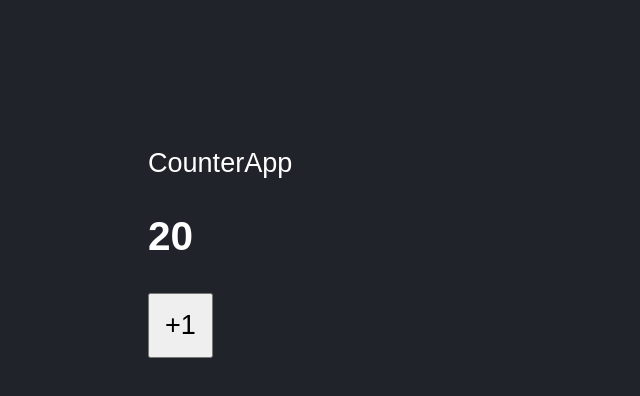
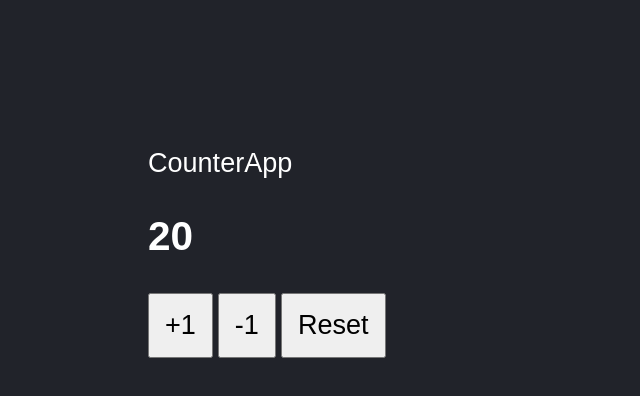
Before and after one commit to GusBauAr/Working-Repository-GUSTAVO, a React (Vite) app in the folder Course_React_GustavoBautista/03-counter-app-vite/: page / in a window 1280 px wide. Shown: the top 396 px of the page, without its empty margins (0-640 px from the left). Built offline with nearby package versions, Linux system fonts and the light colour scheme.

Commit message:
TAREA handleSubtract y handleReset

```diff
--- a/Course_React_GustavoBautista/03-counter-app-vite/src/CounterApp.jsx
+++ b/Course_React_GustavoBautista/03-counter-app-vite/src/CounterApp.jsx
@@ -12,8 +12,12 @@ export const CounterApp = ({ value }) => {
     const handleAdd  = () =>{
         // console.log(event)
         sentCounter( counter + 1);
-
-
+    }
+    const menos =() =>{
+        sentCounter(counter - 1);
+    }
+    const reset = ()=>{
+        sentCounter(value)
     }
 
 
@@ -22,9 +26,9 @@ export const CounterApp = ({ value }) => {
         <div>CounterApp</div>
         <h2> { counter } </h2>
 
-        <button onClick={handleAdd}>
-            +1
-        </button>
+        <button onClick={handleAdd}>+1</button>
+        <button onClick={menos}> -1</button>
+        <button onClick={reset}> Reset</button>
     </>
 
   )
--- a/Course_React_GustavoBautista/03-counter-app-vite/src/styles.css
+++ b/Course_React_GustavoBautista/03-counter-app-vite/src/styles.css
@@ -12,5 +12,6 @@ html, body{
 button{
     padding: 15px;
     font-size: 1.3rem;
+    margin-right: 5px;
 
 }
```
